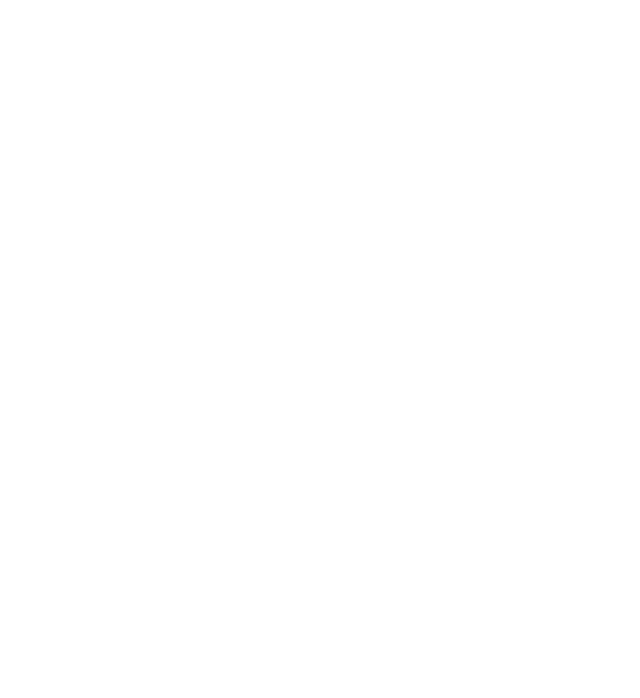
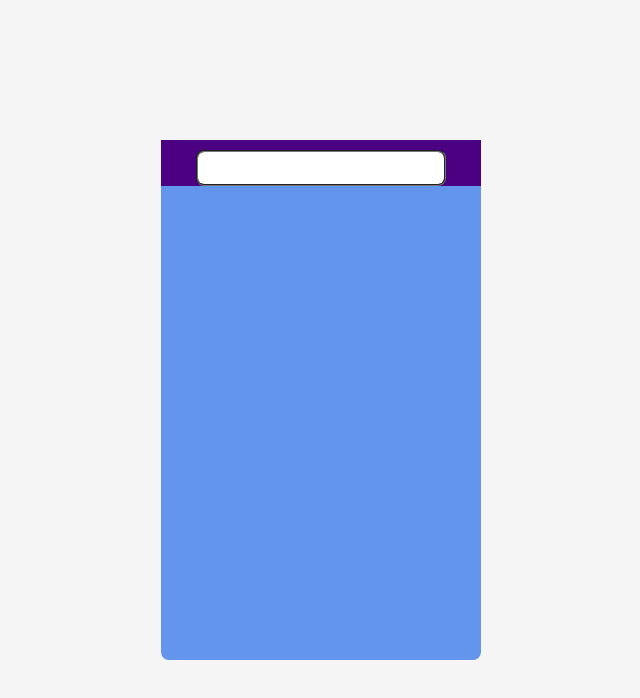
Before and after one commit to Prakash171999/Weather-App-ReactJS, a React (Create React App) app: page / in a window 1280 px wide. Shown: the top 698 px of the page, without its empty margins (319-959 px from the left). Built offline with nearby package versions, Linux system fonts and the light colour scheme.

Commit message:
second commit.tempApp component and css

```diff
--- a/src/App.css
+++ b/src/App.css
@@ -1,38 +1,40 @@
-.App {
-  text-align: center;
+* {
+  padding: 0px;
+  margin: 0px;
+  font-family: "Operator Mono Light";
 }
 
-.App-logo {
-  height: 40vmin;
-  pointer-events: none;
+body {
+  background: whitesmoke;
+  display: flex;
+  justify-content: center;
+  align-items: center;
+  flex-wrap:wrap;
+  height: 100vh;
+  width:100vw;
 }
 
-@media (prefers-reduced-motion: no-preference) {
-  .App-logo {
-    animation: App-logo-spin infinite 20s linear;
-  }
+.box{
+  width:25vw;
+  height: 65vh;
+  border-radius: 0.5rem;
+  background: cornflowerblue;
+  border-style: none;
 }
 
-.App-header {
-  background-color: #282c34;
-  min-height: 100vh;
-  display: flex;
-  flex-direction: column;
-  align-items: center;
-  justify-content: center;
-  font-size: calc(10px + 2vmin);
-  color: white;
+.inputData{
+  display:flex;
+  background-color: indigo;
 }
 
-.App-link {
-  color: #61dafb;
+.inputField{
+  width: 250px;
+  height: 20px;
+  margin: auto;
+  border-radius: 0.5rem;
+  padding: 1rem 1rem;
+  outline: none;
+  border-style: groove;
+  font-size: 17px;
+  margin-top: 10px;
 }
-
-@keyframes App-logo-spin {
-  from {
-    transform: rotate(0deg);
-  }
-  to {
-    transform: rotate(360deg);
-  }
-}
--- a/src/App.js
+++ b/src/App.js
@@ -1,11 +1,13 @@
-import React from 'react'
+import React from "react";
+import TempApp from "./Components/TempApp";
+import './App.css';
 
 const App = () => {
   return (
-    <div>
-
-    </div>
-  )
-}
+    <>
+      <TempApp />
+    </>
+  );
+};
 
 export default App;
--- /dev/null
+++ b/src/Components/TempApp.js
@@ -0,0 +1,15 @@
+import React from "react";
+
+const TempApp = () => {
+  return (
+    <>
+      <div className="box">
+        <div className="inputData">
+          <input type="search" className="inputField" />
+        </div>
+      </div>
+    </>
+  );
+};
+
+export default TempApp;
--- a/src/index.js
+++ b/src/index.js
@@ -1,6 +1,5 @@
 import React from 'react';
 import ReactDOM from 'react-dom';
-import './index.css';
 import App from './App';
 
 ReactDOM.render(
```
